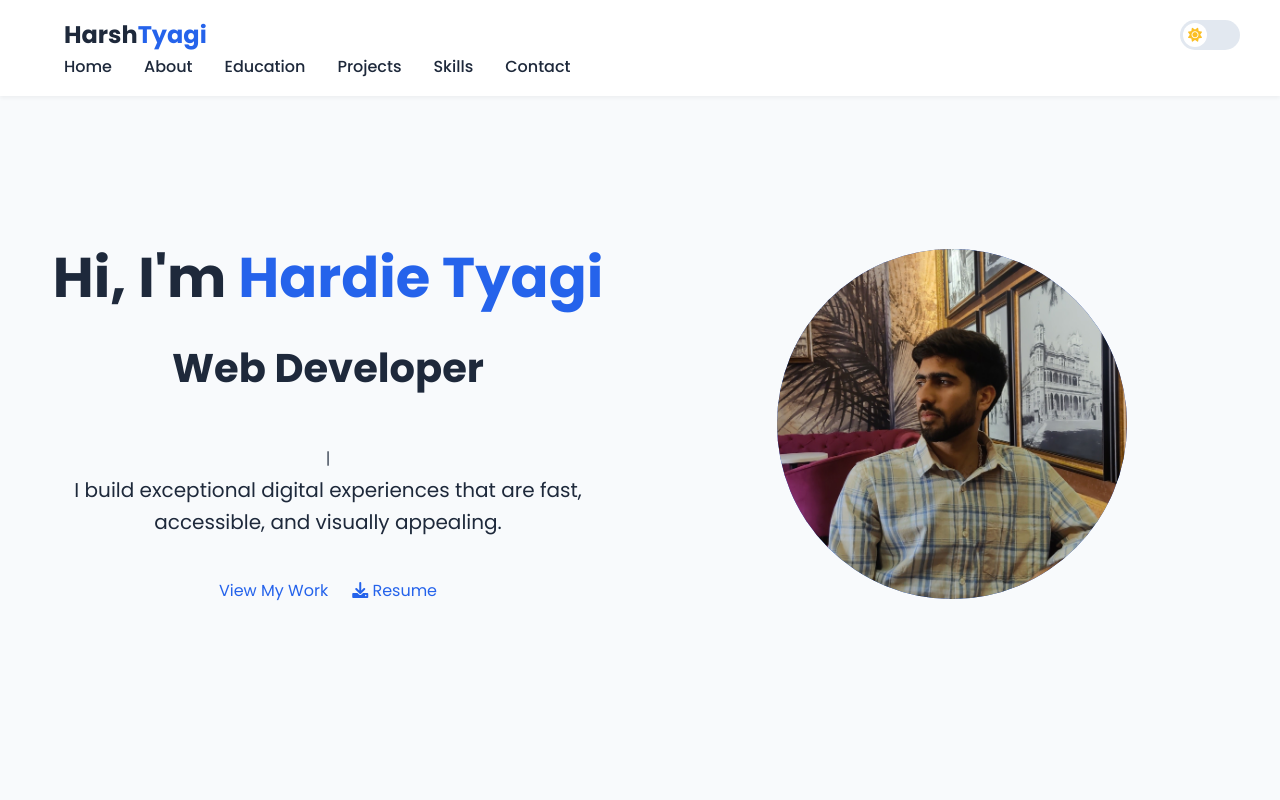
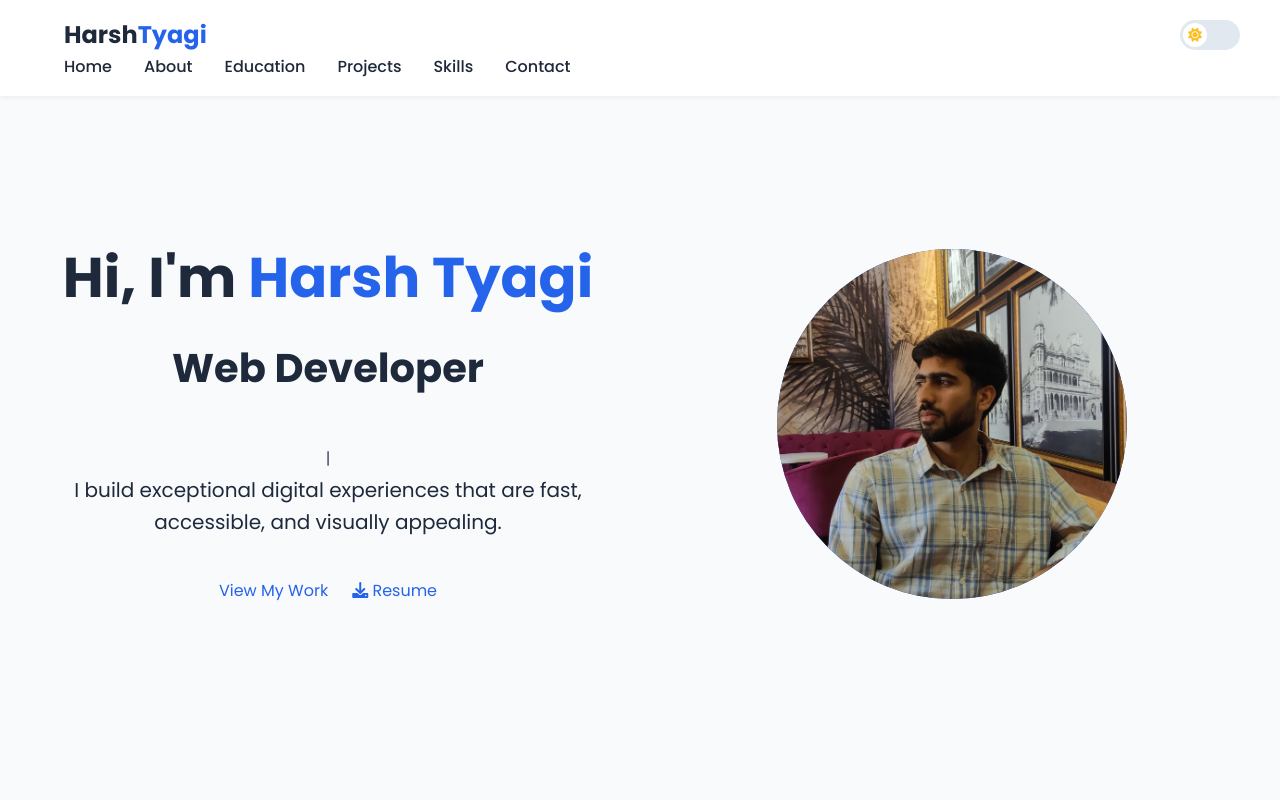
Before and after one commit to hardie7221/Portfolio-Website, a plain HTML site: page index.html in a window 1280 px wide. Shown: the top 800 px of the page. Drawn offline with nearby package versions, Linux system fonts and the light colour scheme.

Commit message:
final commit

```diff
--- a/index.html
+++ b/index.html
@@ -56,7 +56,7 @@
         <div id="particles-js"></div>
         <div class="hero-content">
                 <div class="hero-text">
-                    <h1 class="title">Hi, I'm <span class="highlight">Hardie Tyagi</span></h1>
+                    <h1 class="title">Hi, I'm <span class="highlight">Harsh Tyagi</span></h1>
                     <h2 class="typed-text">I'm a <span id="typed"></span></h2>
                     <p class="description">I build exceptional digital experiences that are fast, accessible, and visually appealing.</p>
                     <div class="hero-buttons">
```
